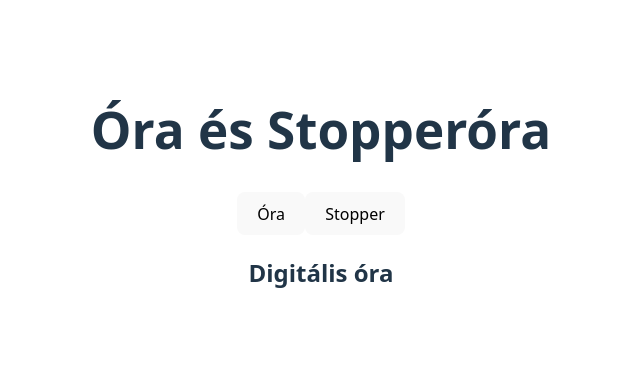
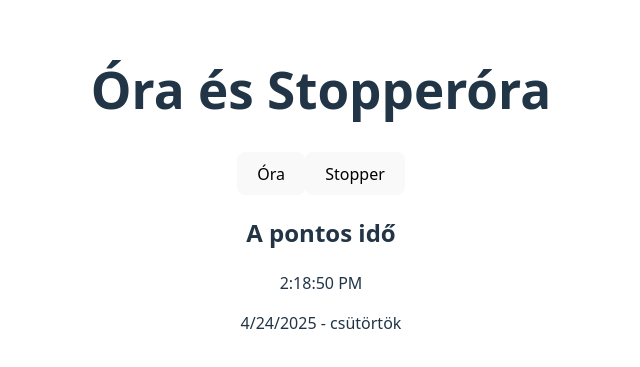
Before and after one commit to szbgreg/react, a React (Vite) app: page / in a window 1280 px wide. Shown: the part 211-578 px from the top of the page, without its empty margins (319-959 px from the left). Built offline with nearby package versions, Linux system fonts and the light colour scheme.

Commit message:
add: DigitalClock komponens

```diff
--- a/src/ClockApp/components/ClockApp.jsx
+++ b/src/ClockApp/components/ClockApp.jsx
@@ -1,4 +1,5 @@
 import React, { useState } from "react";
+import DigitalClock from "./DigitalClock";
 
 function ClockApp() {
   const [mode, setMode] = useState("clock");
@@ -10,7 +11,7 @@ function ClockApp() {
       <div>
         <button onClick={() => setMode("clock")}>Óra</button>
         <button onClick={() => setMode("stopper")}>Stopper</button>
-        {mode === "clock" && <h2>Digitális óra</h2>}
+        {mode === "clock" && <DigitalClock />}
         {mode === "stopper" && <h2>Stopper</h2>}
       </div>
     </div>
--- /dev/null
+++ b/src/ClockApp/components/DigitalClock.jsx
@@ -0,0 +1,27 @@
+import React, { useState, useEffect } from "react";
+
+function DigitalClock() {
+  const [time, setTime] = useState(new Date());
+
+  // Másodpercenként frissítjük az időt
+  useEffect(() => {
+    const timer = setInterval(() => {
+      setTime(new Date());
+    }, 1000);
+
+    return () => clearInterval(timer);
+  }, []);
+
+  return (
+    <>
+      <h2>A pontos idő</h2>
+      <p>{time.toLocaleTimeString()}</p>
+      <p>
+        {time.toLocaleDateString()} -{" "}
+        {time.toLocaleDateString("hu-HU", { weekday: "long" })}
+      </p>
+    </>
+  );
+}
+
+export default DigitalClock;
```
